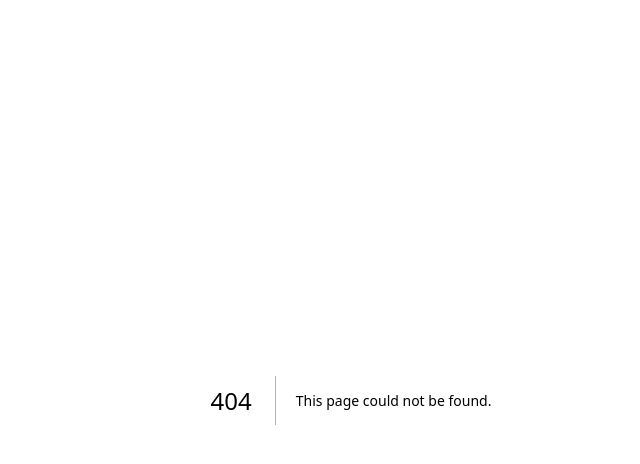
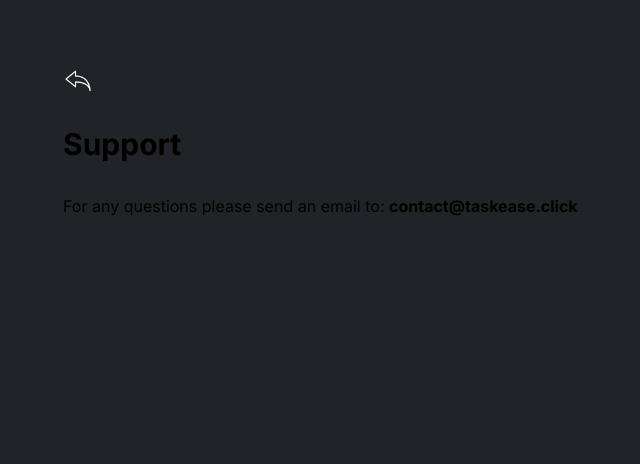
Before and after one commit to AntoniBLopez/LernenSieMitBelu, a Next.js app: page /support in a window 1280 px wide. Before the commit this address had no page. Shown: the top 464 px of the page, without its empty margins (289-929 px from the left). Built offline with nearby package versions, Linux system fonts and the light colour scheme.

Commit message:
support: page added

```diff
--- /dev/null
+++ b/app/support/page.tsx
@@ -0,0 +1,28 @@
+import Image from "next/image"
+import Link from "next/link"
+
+export default function Privacypolicy() {
+
+
+  return (
+    <div className="w-full h-screen bg-bluishBlackColor">
+      <div className="w-full h-full px-fixed">
+        <section className="flex flex-col gap-8 max-w-xl mx-auto py-16">
+          <Link href={"/#footer"} className="w-fit">
+            <Image
+              src="/icons/whiteBackArrow.png"
+              width={30}
+              height={30}
+              className="text-black"
+              alt="Go back to homepage arrow icon"
+            />
+          </Link>
+          <h1 className="text-3xl font-bold">Support</h1>
+          <div>For any questions please send an email to: <span className="font-bold">contact@taskease.click</span>
+          </div>
+        </section>
+      </div>
+
+    </div>
+  )
+}
```
